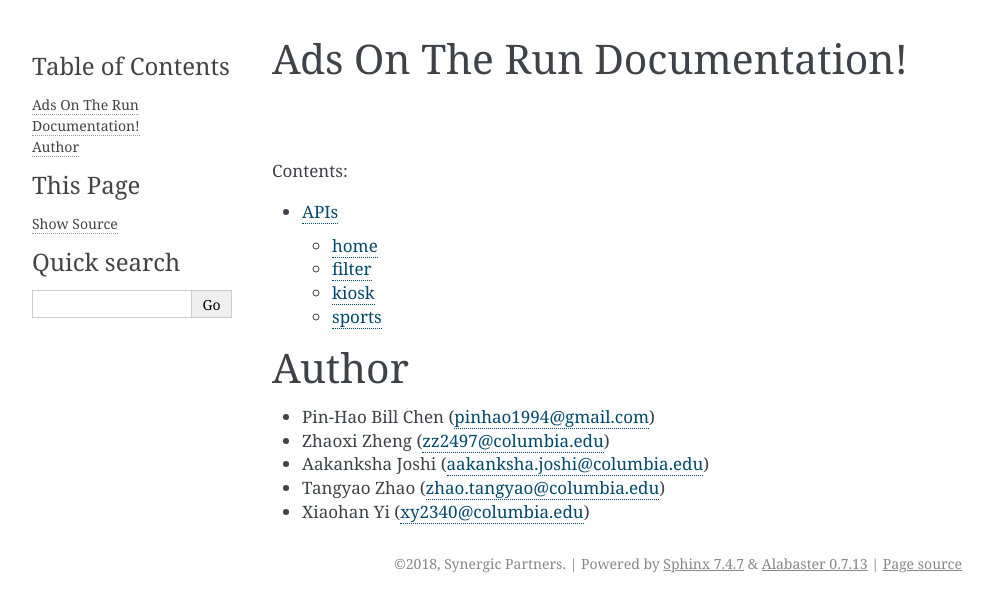
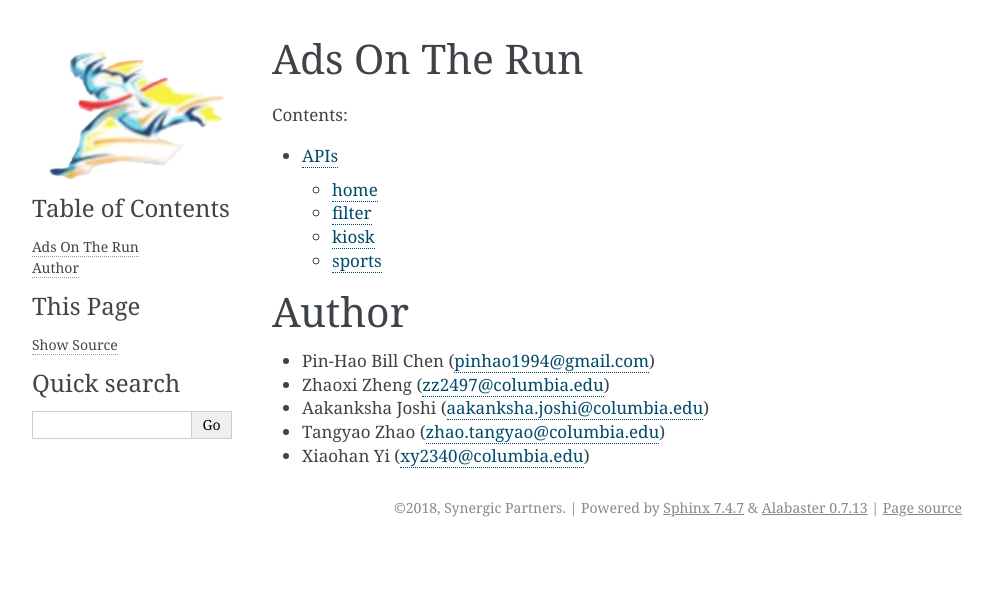
Before and after one commit to pinhao1994/ads-on-the-run, a Sphinx documentation site: the page built from product/ads_on_the_run/docs/index.rst, in a window 1280 px wide. Shown: the top 612 px of the page, without its empty margins (148-1141 px from the left). Built offline with Sphinx 7.4.7, drawn with Linux system fonts in a browser that asks for light colours; formulas are drawn with MathJax 3; the version number could not be read and is left out.

Commit message:
add logo

```diff
--- a/product/ads_on_the_run/docs/conf.py
+++ b/product/ads_on_the_run/docs/conf.py
@@ -24,7 +24,8 @@ django.setup()
 
 # -- Project information -----------------------------------------------------
 
-project = 'Ads On The Run'
+project = ''
+html_logo = './logo.png'
 copyright = '2018, Synergic Partners'
 author = 'Synergic Partners'
 
--- a/product/ads_on_the_run/docs/index.rst
+++ b/product/ads_on_the_run/docs/index.rst
@@ -4,8 +4,8 @@
    contain the root `toctree` directive.
 
 
-Ads On The Run Documentation!
-=============================
+Ads On The Run
+==============
 
 .. toctree::
    :maxdepth: 2
```
Also changed, not shown: product/ads_on_the_run/docs/logo.png (added), 12 other files.
